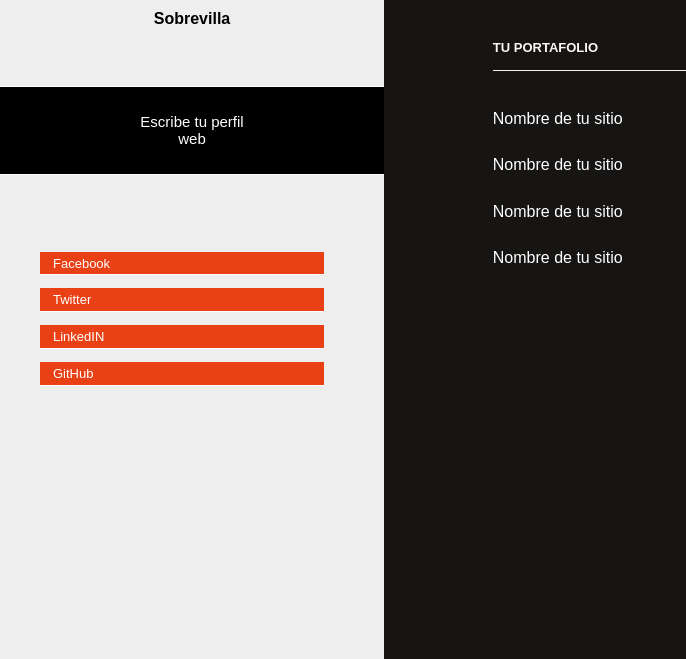
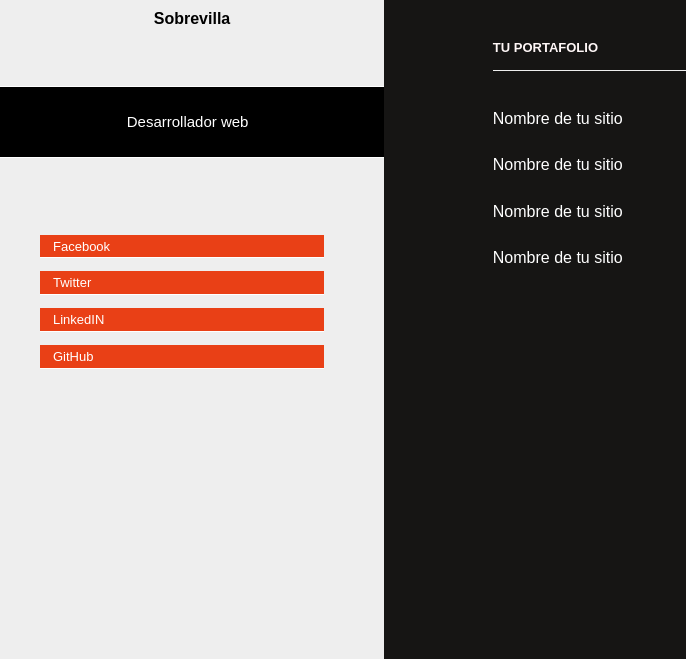
Before and after one commit to hunabix/pruebafolio, a plain HTML site: page index.html in a window 1280 px wide. Shown: the part 141-800 px from the top of the page, without its empty margins (0-686 px from the left). Drawn offline with Linux system fonts and the light colour scheme.

Commit message:
Escribí mi perfil web

```diff
--- a/index.html
+++ b/index.html
@@ -38,7 +38,7 @@
       <div class="comunidad-autoria">
         <div class="nombre">
           <!-- 2º Commit - Tu perfil Web -->
-          <p>Escribe tu perfil web</p>
+          <p>Desarrollador web</p>
         </div>
       </div>
     </section>
```
